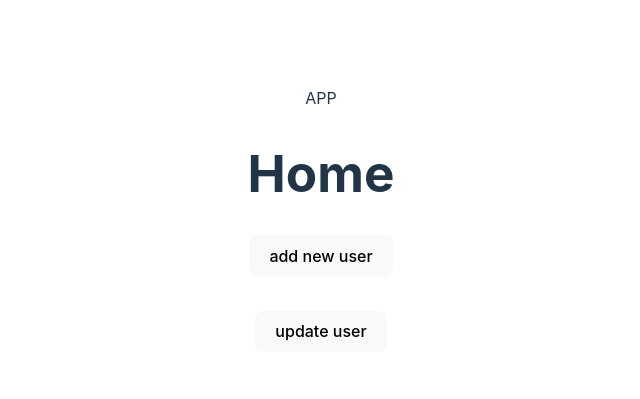
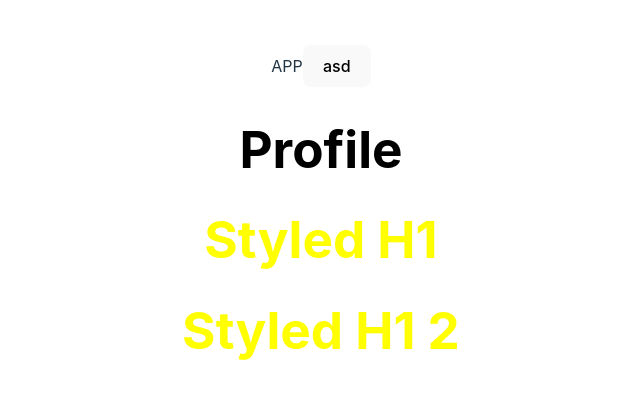
Before and after one commit to Jeck99/state-nagemant-app, a React (Vite) app: page / in a window 1280 px wide. Shown: the part 181-580 px from the top of the page, without its empty margins (319-959 px from the left). Built offline with nearby package versions, Linux system fonts and the light colour scheme.

Commit message:
profile component

```diff
--- a/package.json
+++ b/package.json
@@ -12,7 +12,8 @@
     "react": "^18.2.0",
     "react-dom": "^18.2.0",
     "react-redux": "^8.0.2",
-    "redux": "^4.2.0"
+    "redux": "^4.2.0",
+    "styled-components": "^5.3.5"
   },
   "devDependencies": {
     "@types/react": "^18.0.17",
--- a/src/App.jsx
+++ b/src/App.jsx
@@ -1,12 +1,12 @@
 import "./App.css";
-import Home from "./components/pages/Home/Home";
+import Profile from "./components/pages/Profile/Profile";
 
 function App() {
 
   return (
     <div className="App">
       APP
-      <Home/>
+      <Profile/>
     </div>
   );
 }
--- /dev/null
+++ b/src/components/pages/Profile/Profile.jsx
@@ -0,0 +1,27 @@
+import "./Profile.css";
+import styled from "styled-components";
+import React from "react";
+
+function Profile() {
+  const StyledDiv = styled.div`
+    background: white;
+    color: black;
+  `;
+  const StyledH1 = styled.h1`
+    color: yellow;
+  `;
+  return (
+    <>
+      <button>asd</button>
+      <StyledDiv>
+        <div className="profile">
+          <h1>Profile</h1>
+          <StyledH1>Styled H1</StyledH1>
+          <StyledH1>Styled H1 2</StyledH1>
+        </div>
+      </StyledDiv>
+    </>
+  );
+}
+
+export default Profile;
--- /dev/null
+++ b/src/components/pages/Profile/index.js
@@ -0,0 +1,2 @@
+import Profile from "./Profile";
+export default Profile;
```
Also changed, not shown: src/components/pages/Profile/Profile.css (added), 1 other file (tests, documents, lock files or other folders).
